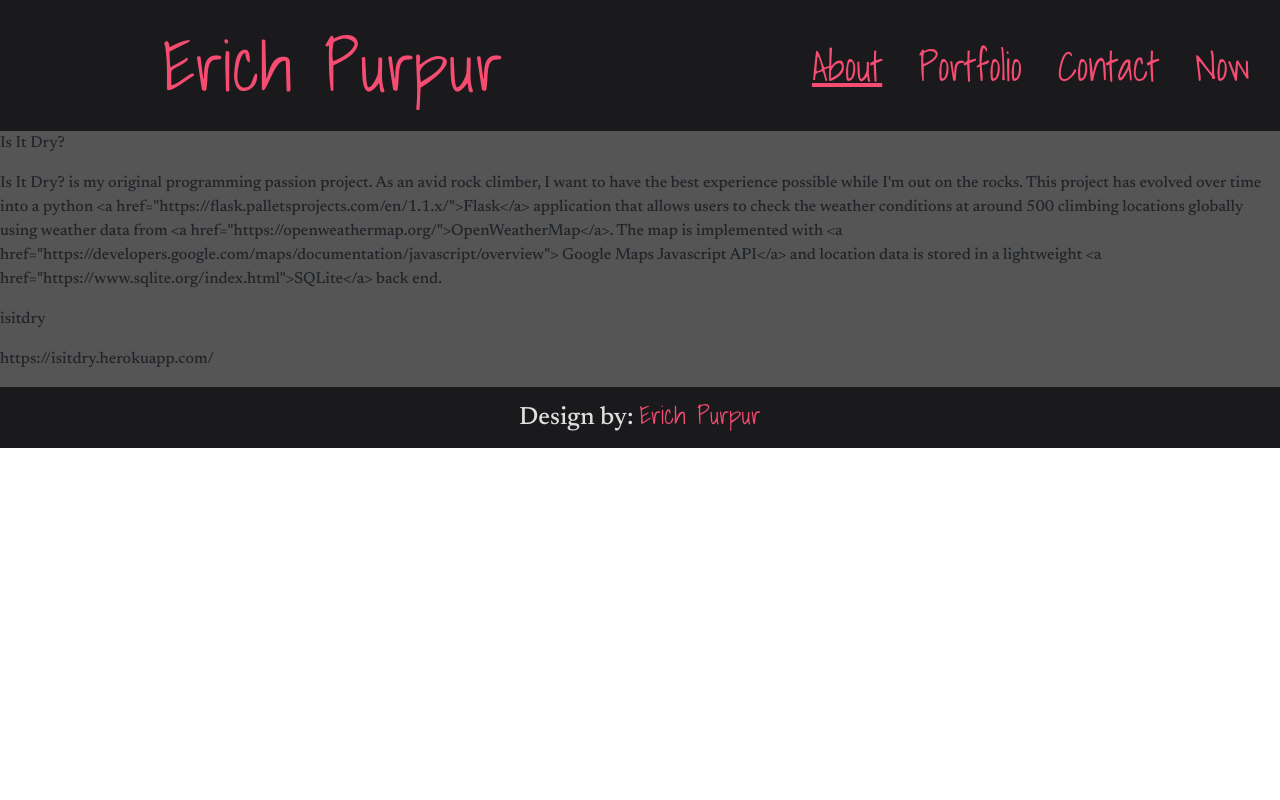
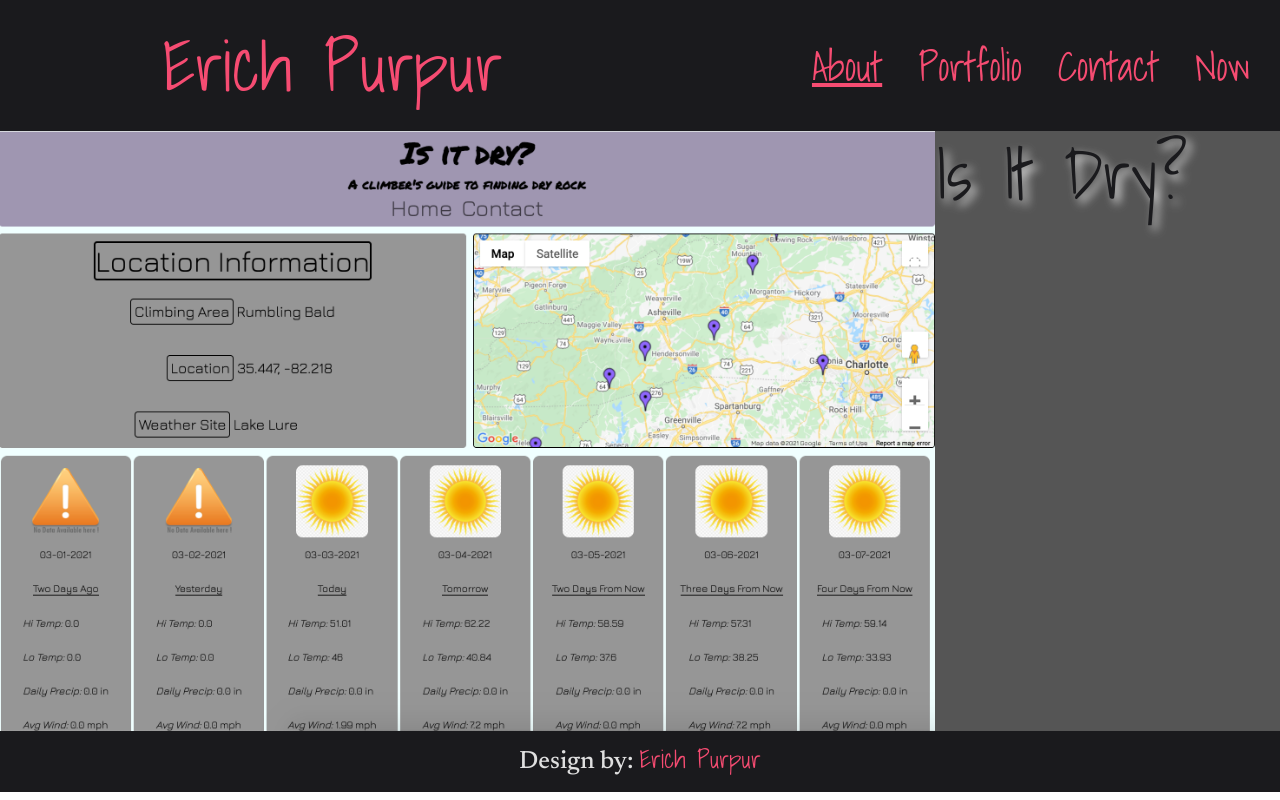
Before and after one commit to epurpur/ReactPortfolio, a React (Create React App) app: page /isitdry in a window 1280 px wide. Built offline with nearby package versions, Linux system fonts and the light colour scheme.

Commit message:
adding drop shadow styling to h1 tags

```diff
--- a/src/App.css
+++ b/src/App.css
@@ -38,6 +38,14 @@
   color: var(--background-black);
   text-align: center;
   font-size: 70px;
+  filter: drop-shadow(5px 5px 5px var(--font-cream));
+}
+
+.App h2 {
+  font-family: var(--text-header);
+  color: var(--background-black);
+  text-align: center;
+  font-size: 65px;
 }
 
 .App a, .App span {
@@ -89,7 +97,6 @@ nav .navbar-nav li a {
   text-align: center;
   margin: 30px 0 30px 0;
 }
-
 
 #AboutMeContainer{
   display: flex;
@@ -172,6 +179,20 @@ nav .navbar-nav li a {
   text-align: center;
 }
 
+/*************************/
+/* Single Page Component */
+/*************************/
+
+#singleProjectPage {
+  display: flex;
+  flex-direction: row;
+}
+
+#singleProjectPage img {
+  height: 600px;
+  width: auto;
+}
+
 /*********************/
 /* Contact Component */
 /*********************/
--- a/src/components/About.js
+++ b/src/components/About.js
@@ -8,7 +8,7 @@ const About = () => {
                 <img src="https://avatars.githubusercontent.com/u/36010345?s=460&u=10800388b8f1955e283ad5dec7a574f39e9215af&v=4" alt="Erich Purpur headshot"></img>
                 </div>
                 <div id="AboutMeText">
-                <h1><u> About Me </u></h1>
+                <h1> About Me </h1>
                 <br></br>
                 <p>I am a research librarian at the University of Virginia in Charlottesville, Virginia. I am looking to combine my
                  Geographic Information System (GIS), data analysis, and web development skills. I specialize in web mapping applications and data visualization.</p>
--- a/src/components/Contact.js
+++ b/src/components/Contact.js
@@ -94,7 +94,7 @@ const Contact = () => {
             <br></br>
             <p id='hoverText'>{hoverText}</p>
             <br></br>
-            <h1> Or Send a Message </h1>
+            <h2> Or Send a Message </h2>
             <br></br>
             <div className="myForm">
                 <form onSubmit={handleSubmit}>
--- a/src/components/Header.js
+++ b/src/components/Header.js
@@ -1,4 +1,4 @@
-import React, { useState, useEffect } from 'react'
+import React from 'react'
 import NavLinks from './NavLinks'
 
 const Header = () => {
--- a/src/components/SingleProject.js
+++ b/src/components/SingleProject.js
@@ -5,11 +5,11 @@ const SingleProject = ( {title, info, imgLink, deployLink} ) => {
 
 
     return (
-        <div>
-            <p>{title}</p>
-            <p>{info}</p>
-            <p>{imgLink}</p>
-            <p>{deployLink}</p>
+        <div id='singleProjectPage'>
+            <img id='headerImg' src={`/images/${imgLink}.png`} alt={`${title} application screenshot`}></img>
+            <div id='SingleProjectText'>
+                <h1>{title}</h1>
+            </div>
         </div>
     )
 }
```
Also changed, not shown: public/images/mountain.png (added).
